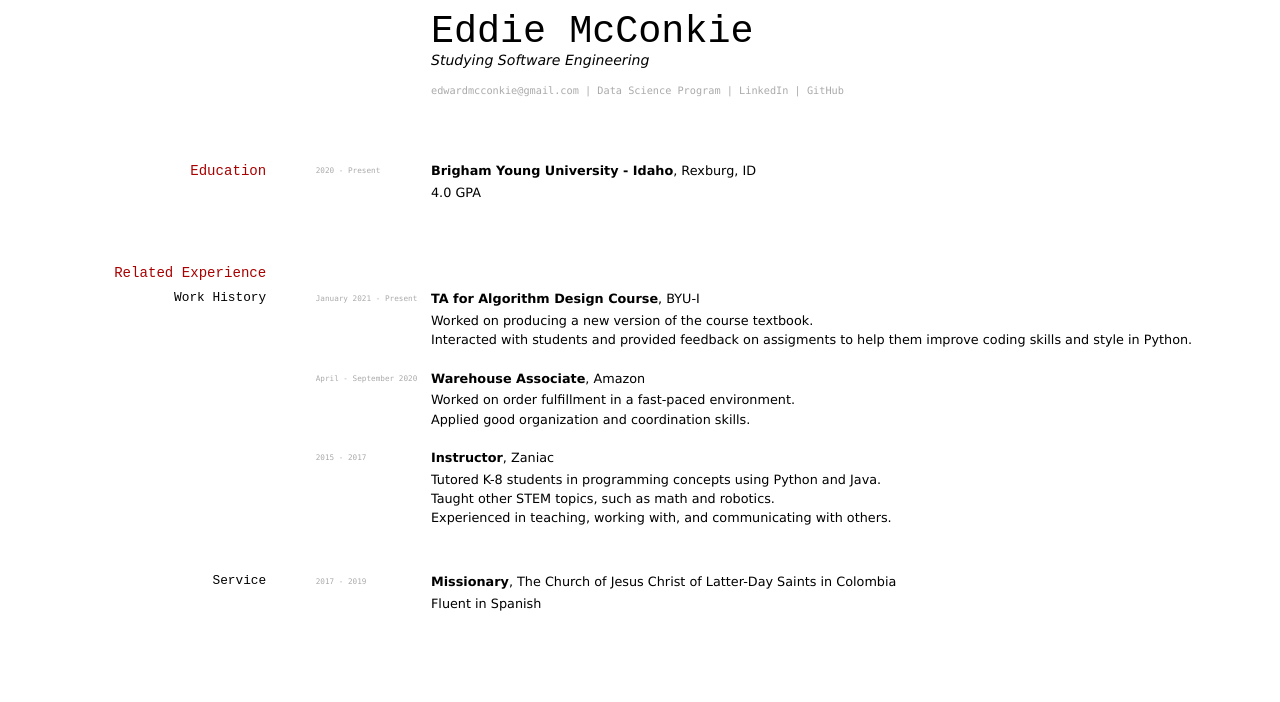
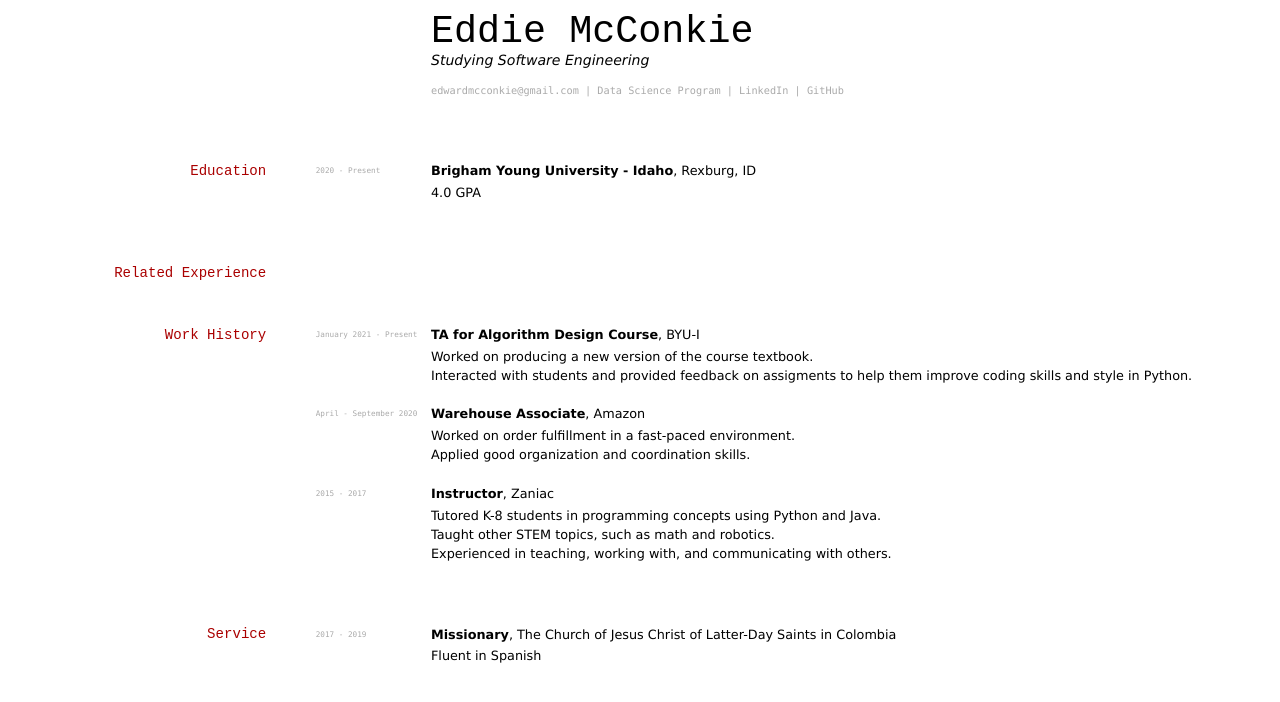
Before and after one commit to byuids-resumes/mcconkie_resume, a Jekyll site: the page built from docs/index.md, in a window 1280 px wide. Shown: the top 702 px of the page. Built offline with Jekyll 4.4.1, drawn with Linux system fonts in a browser that asks for light colours.

```diff
--- a/docs/index.md
+++ b/docs/index.md
@@ -23,7 +23,7 @@ __Brigham Young University - Idaho__, Rexburg, ID
 
 ## Related Experience
 
-### Work History
+## Work History
 
 `January 2021 - Present`
 __TA for Algorithm Design Course__, BYU-I
@@ -44,7 +44,7 @@ __Instructor__, Zaniac
 - Experienced in teaching, working with, and communicating with others.
 
 
-### Service
+## Service
 
 `2017 - 2019`
 __Missionary__, The Church of Jesus Christ of Latter-Day Saints in Colombia
```
